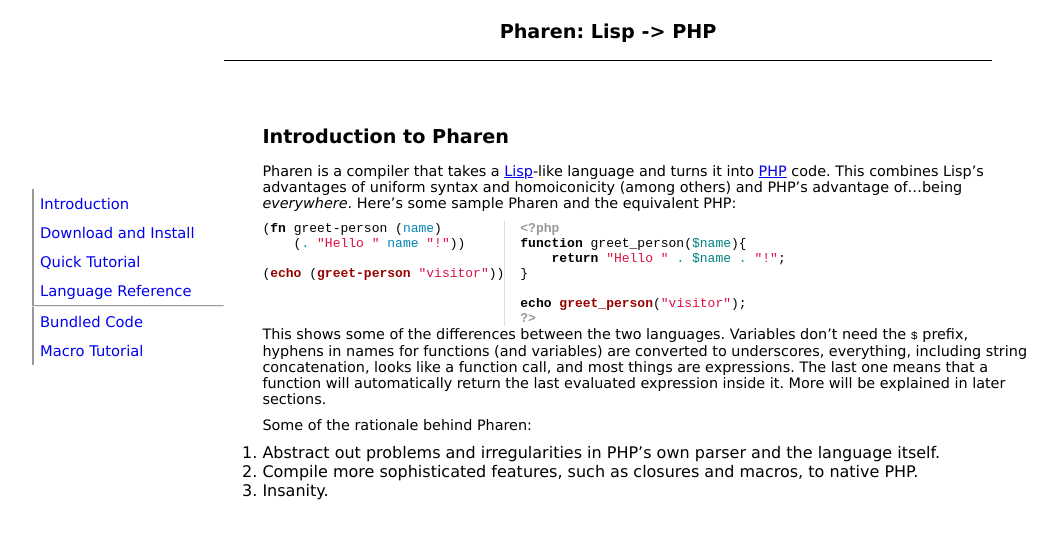
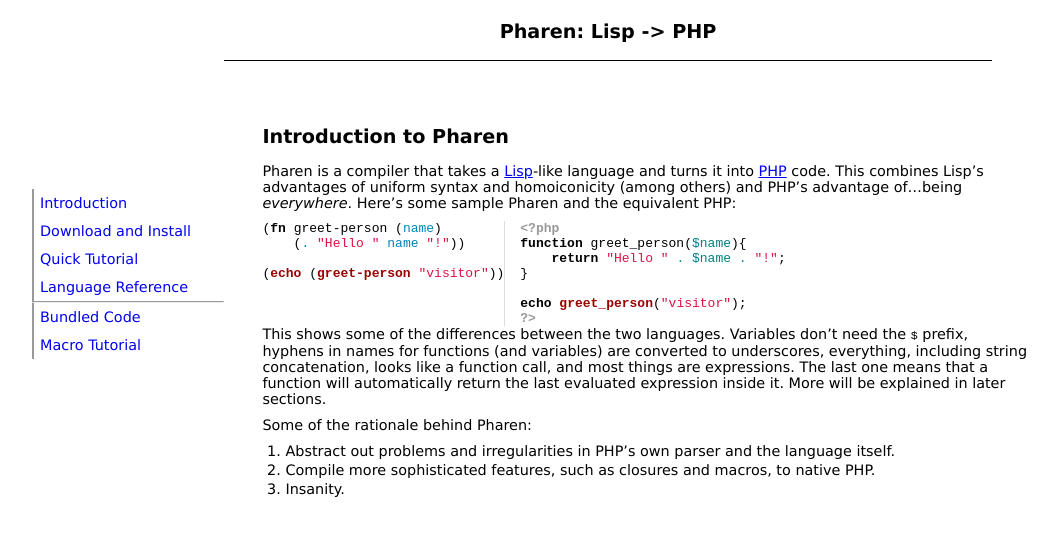
Before and after one commit to Scriptor/pharen, a Jekyll site: the page built from index.markdown, in a window 1280 px wide. Shown: the top 539 px of the page, without its empty margins (32-1089 px from the left). Built offline with Jekyll 4.4.1, drawn with Linux system fonts in a browser that asks for light colours.

Commit message:
Fix the styling for ordered and unordered lists. They are now smaller and are more spaced out to make them easier on the eyes.

```diff
--- a/css/screen.css
+++ b/css/screen.css
@@ -22,10 +22,17 @@ body {
 	width: 60%;
 	float: left;
 }
+#content ul,ol{
+	padding-left: 3%;
+}
 #content ul{
-	padding-left: 3%;
 	list-style-type: square;
 }
+#content ul li,ol li{
+	font-size: 0.9em;
+	margin-bottom: 3px;
+}
+
 #sidebar {
 	width: 15%;
 	margin-right: 3%;
@@ -37,6 +44,7 @@ body {
 	list-style: none;
 }
 #sidebar ul li{
+	font-size: 0.9em;
 	border-left: 2px solid #999;
 	padding: 6px 6px;
 	padding-right: 8px;
@@ -80,6 +88,3 @@ div.code-right{
 	border-left: 1px solid #DDD;
     margin-right: -400px;
 }
-ul{
-	font-size: 0.92em;
-}
```
